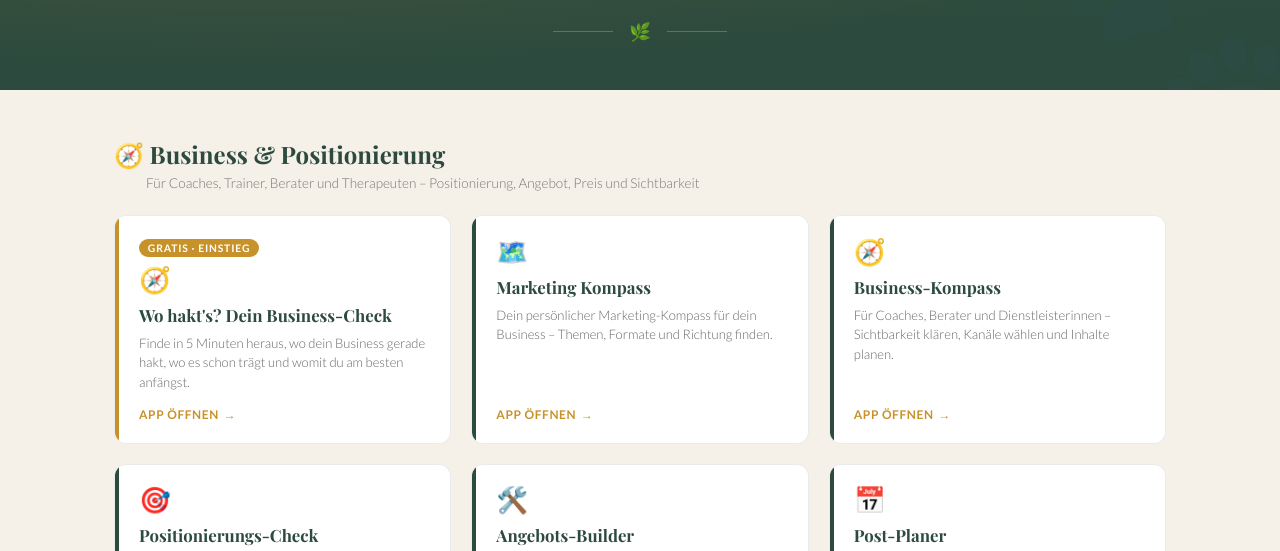
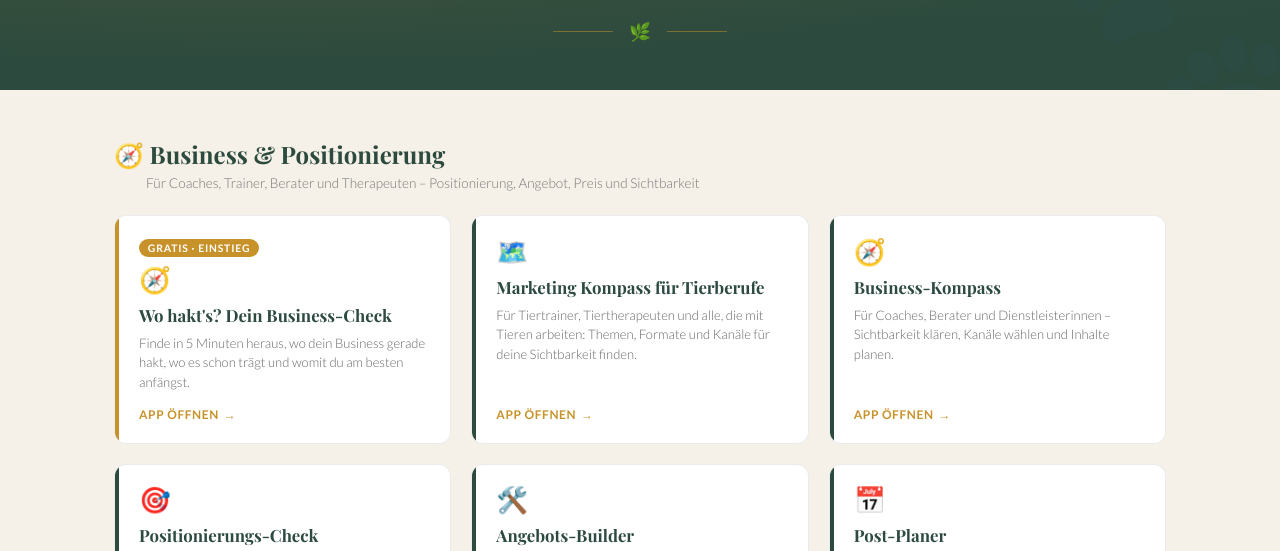
Before and after one commit to tierakademie-bot/susanne-apps, a plain HTML site: page app-uebersicht.html in a window 1280 px wide. Shown: the part 215-766 px from the top of the page. Drawn offline with nearby package versions, Linux system fonts and the light colour scheme; a web font is replaced by a local one.

Commit message:
Übersicht: Marketing Kompass für Tierberufe

```diff
--- a/app-uebersicht.html
+++ b/app-uebersicht.html
@@ -292,8 +292,8 @@
 
 <a class="card acc-forest" href="https://tierakademie-bot.github.io/susanne-apps/kompass-content.html" target="_blank" rel="noopener">
         <div class="card-icon">🗺️</div>
-        <div class="card-name">Marketing Kompass</div>
-        <div class="card-desc">Dein persönlicher Marketing-Kompass für dein Business – Themen, Formate und Richtung finden.</div>
+        <div class="card-name">Marketing Kompass für Tierberufe</div>
+        <div class="card-desc">Für Tiertrainer, Tiertherapeuten und alle, die mit Tieren arbeiten: Themen, Formate und Kanäle für deine Sichtbarkeit finden.</div>
         <div class="card-link">App öffnen</div>
       </a>
 
```
